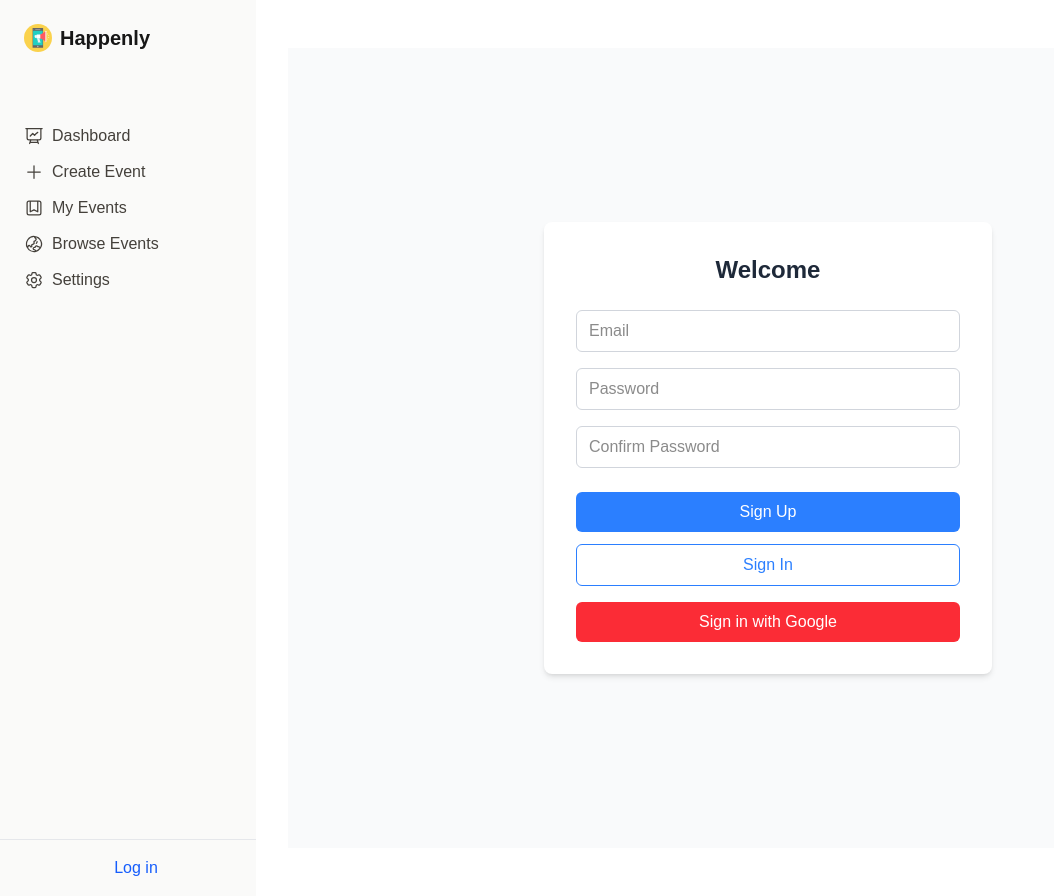
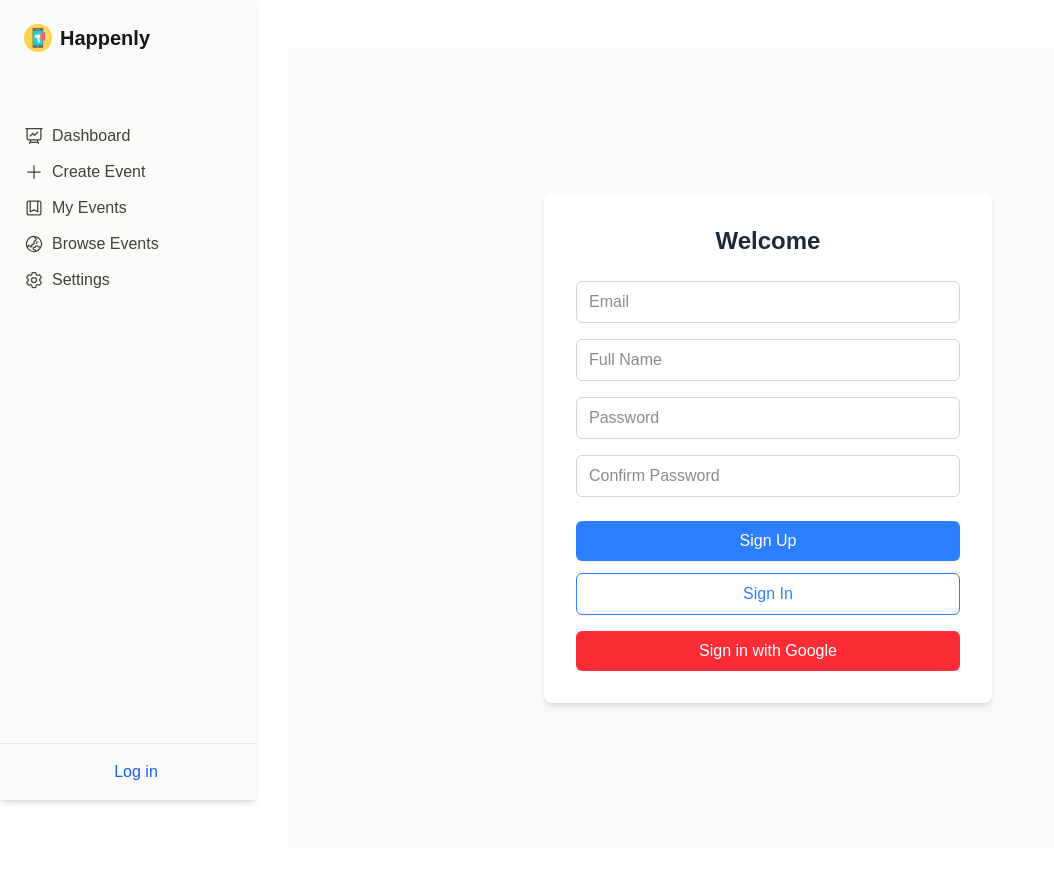
Before and after one commit to ka1130/Happenly, a Next.js app: page /auth in a window 1280 px wide. Shown: the whole page, without its empty margins (0-1054 px from the left). Built offline with nearby package versions, Linux system fonts and the light colour scheme; no server answers.

Commit message:
Adjust layout, make sidebar sticky

```diff
--- a/app/auth/page.tsx
+++ b/app/auth/page.tsx
@@ -4,6 +4,7 @@ import { supabase } from "@lib/supabase";
 
 export default function AuthPage() {
   const [email, setEmail] = useState("");
+  const [fullName, setFullName] = useState("");
   const [password, setPassword] = useState("");
   const [passwordConfirm, setPasswordConfirm] = useState("");
   const [error, setError] = useState<string | null>(null);
@@ -15,7 +16,13 @@ export default function AuthPage() {
       return;
     }
     setLoading(true);
-    const { error } = await supabase.auth.signUp({ email, password });
+    const { error } = await supabase.auth.signUp({
+      email,
+      password,
+      options: {
+        data: { full_name: fullName },
+      },
+    });
     setLoading(false);
     if (error) setError(error.message);
     else alert("Check your email for confirmation link!");
@@ -53,6 +60,13 @@ export default function AuthPage() {
             placeholder="Email"
             value={email}
             onChange={(e) => setEmail(e.target.value)}
+            className="w-full rounded-md border border-gray-300 px-3 py-2 outline-none focus:border-blue-500 focus:ring focus:ring-blue-200"
+          />
+          <input
+            type="text"
+            placeholder="Full Name"
+            value={fullName}
+            onChange={(e) => setFullName(e.target.value)}
             className="w-full rounded-md border border-gray-300 px-3 py-2 outline-none focus:border-blue-500 focus:ring focus:ring-blue-200"
           />
           <input
--- a/app/layout.tsx
+++ b/app/layout.tsx
@@ -29,16 +29,16 @@ export default function RootLayout({
 }) {
   return (
     <html lang="en" className={inter.variable}>
-      <body className="flex min-h-screen">
+      <body className="relative min-h-screen bg-gray-50">
         {/* Sidebar */}
-        <aside className="hidden w-64 flex-col bg-stone-50 shadow-md md:flex">
+        <aside className="fixed top-0 left-0 hidden h-screen w-64 flex-col bg-stone-50 shadow-md md:flex">
           <Link href="/">
             <h2 className="mb-6 flex items-center space-x-2 p-6 text-xl font-semibold">
               <img src="/images/logo.svg" className="h-7 w-7" alt="Logo" />
               <span className="hover:text-stone-600">Happenly</span>
             </h2>
           </Link>
-          <nav className="flex flex-col space-y-3 p-6">
+          <nav className="flex flex-1 flex-col space-y-3 p-6">
             <Link
               href="/dashboard"
               className="flex items-center space-x-2 text-stone-700 hover:text-blue-600"
@@ -77,13 +77,14 @@ export default function RootLayout({
           </nav>
           <UserFooter />
         </aside>
-        <div className="flex-1">
+
+        {/* Main content */}
+        <div className="ml-0 flex min-h-screen flex-col md:ml-64">
           {/* Mobile header + drawer */}
           <div className="md:hidden">
             <MobileMenu />
           </div>
-          {/* Main content */}
-          <main className="min-h-screen bg-white px-4 py-12 sm:px-6 lg:px-8">
+          <main className="flex-1 overflow-auto bg-white px-4 py-12 sm:px-6 lg:px-8">
             {children}
           </main>
         </div>
```
